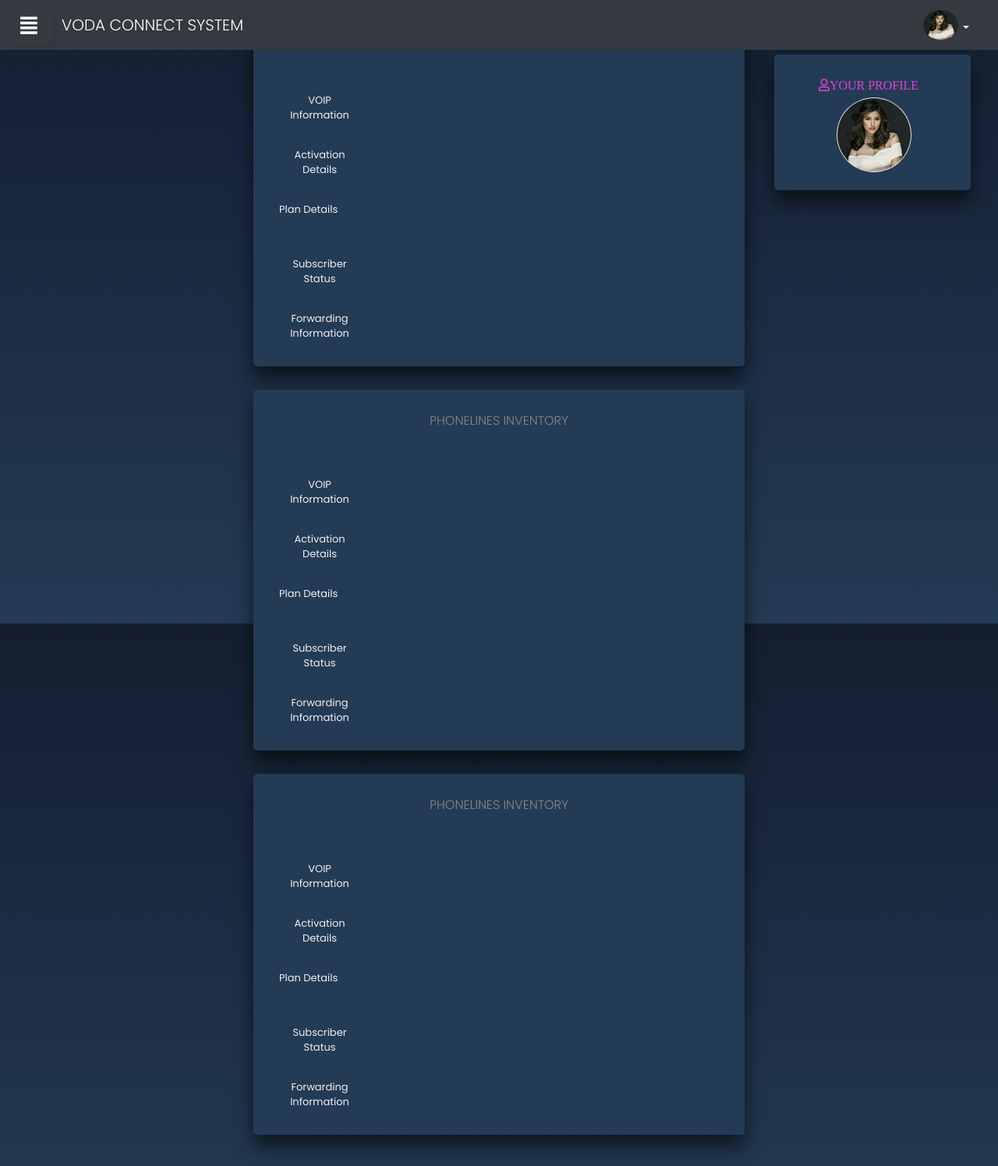
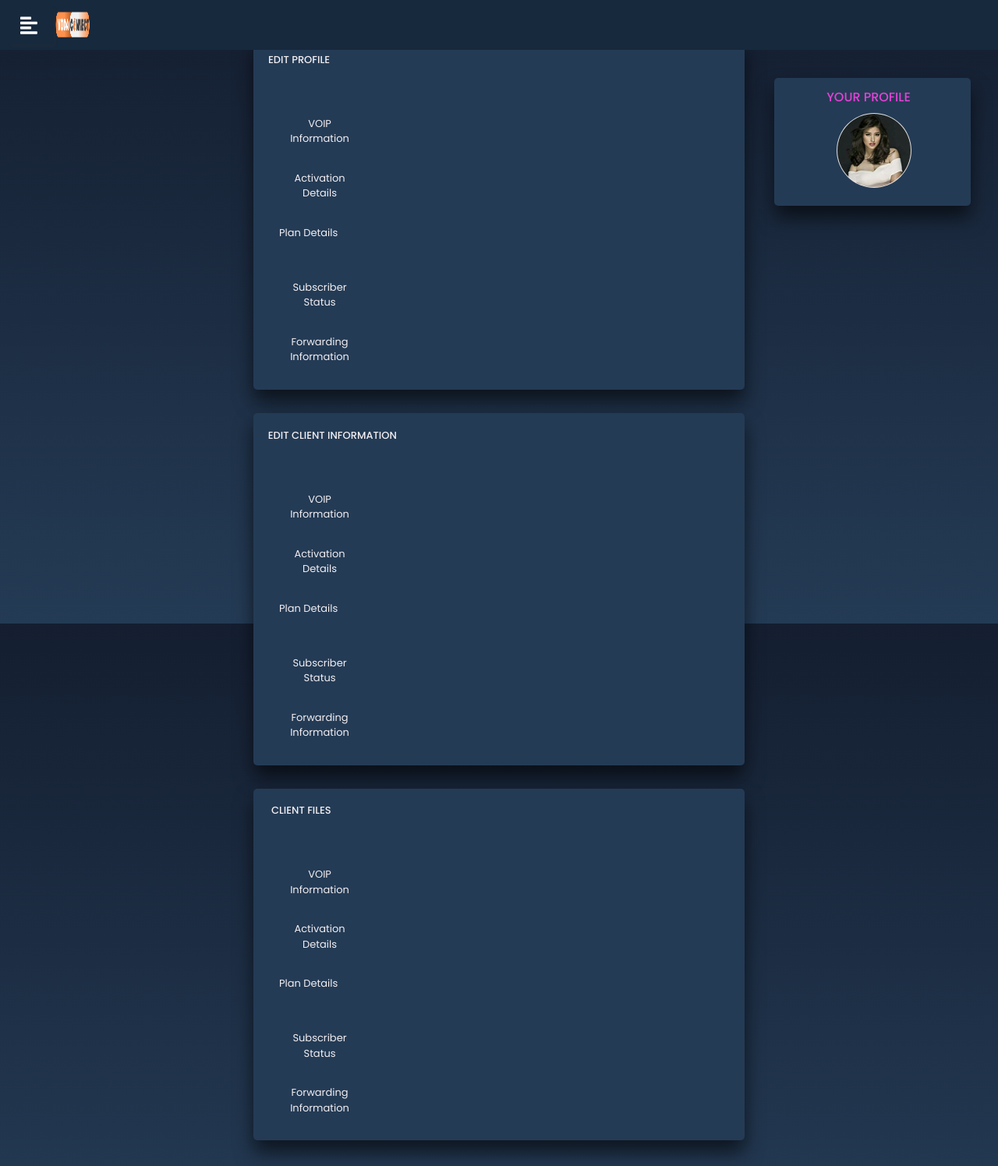
Before and after one commit to Garylabong/django-allauth-Gary-VodaConnect, a Django app: page /profile/ in a window 1280 px wide. Shown: the top 1496 px of the page at 78% size. Run offline with Django 3.2, Linux system fonts and the light colour scheme; some libraries are stand-ins or nearby versions.

Commit message:
Updated profile

```diff
--- a/static/subsInventory/css/style.css
+++ b/static/subsInventory/css/style.css
@@ -45,6 +36,23 @@ img { max-width: 100%; }
 	margin-top: -15px;
 	margin-right: 5px;
 	box-shadow: none;
+}
+
+.navbar button:hover{
+	color: #e442d7;
+}
+
+.navbar ul{
+	margin-left: -100%;
+	margin-top: 5px;
+	color: #ccc;
+	font-weight: bold;
+	font-size: small;
+	font-family: Poppins;
+}
+
+.navbar {
+	background-color: #17293d;
 }
 
 .dropdown-menu {
@@ -149,9 +167,9 @@ img { max-width: 100%; }
 
 
 .circular{
-	width:  45px;
+	width:  43px;
     height: 38px;
-	margin-left: -10px;
+	margin-left: -50%;
     background-position: 50% 50%;
     background-repeat:   no-repeat;
 	border-top-left-radius:  100%;
@@ -172,6 +190,13 @@ img { max-width: 100%; }
 	border-bottom-left-radius: 100%;
 }
 
+.circular3{
+	width: 20%;
+    height: 38px;
+	margin-right: 110%;
+}
+
+
 .sidebar ul.menu-elements {
 	padding: 10px 0;
 	border-bottom: 2px solid rgb(105, 109, 105);
--- a/templates/VOIPLine/activation_details.html
+++ b/templates/VOIPLine/activation_details.html
@@ -40,6 +40,7 @@ body{
   margin-top: -80%;
   transition: 10s;
   transition-delay: 10s;
+  margin-top: -78%;
 }
 
 .container .title{
@@ -48,6 +49,7 @@ body{
   margin-left: -80%;
   color: #e442d7;
   margin-top: -10px;
+  margin-bottom: -1%;
 }
 
 .container .title1{
@@ -69,6 +71,7 @@ a.btn-customized1{
     padding-top: 8px;
     width: 130px;
     font-size: small;
+    border-color: #ffa5f7;
 }
 
 a.btn-customized1:hover{
@@ -96,6 +99,7 @@ a.btn-customized1:valid {
     width: 130px;
     font-size: small;
     padding-left: 25px;
+    border-color: #ffa5f7;
 }
 
 a.btn-customized2:hover{
@@ -143,6 +147,7 @@ a.btn-customized2:valid {
 .table thead th{
   color: #0da34b;
 }
+
 
 </style>
 
@@ -201,7 +206,6 @@ a.btn-customized2:valid {
 </div>
 
 
-
 {% endblock %}
 
 <!-- <select class="custom-select"
--- a/templates/VOIPLine/base.html
+++ b/templates/VOIPLine/base.html
@@ -1,9 +1,7 @@
 {% load static %}
-
 
 <!doctype html>
 <html lang="en">
-
 <head>
     <!-- Required meta tags -->
     <meta charset="utf-8">
@@ -11,6 +9,7 @@
 
     <!-- Bootstrap CSS -->
     <link rel="stylesheet" href="style.css">
+
     <!-- Scrollbar Custom CSS -->
     <link rel="stylesheet"
         href="https://cdnjs.cloudflare.com/ajax/libs/malihu-custom-scrollbar-plugin/3.1.5/jquery.mCustomScrollbar.min.css">
@@ -18,25 +17,22 @@
         integrity="sha384-eOJMYsd53ii+scO/bJGFsiCZc+5NDVN2yr8+0RDqr0Ql0h+rP48ckxlpbzKgwra6" crossorigin="anonymous">
 
     <title>VODA CONNECT</title>
-    <link rel="icon" href="/static/subsInventory/img/backgrounds/gpg.png">
-        <link rel="apple-touch-icon" sizes="144x144" href="{% static 'subsInventory/ico/apple-touch-icon-144-precomposed.png' %}">
-
+    <link rel="icon" href="/static/subsInventory/img/backgrounds/Vod.png">
 </head>
-
 <body>
-    <nav class="navbar fixed-top navbar-expand-lg navbar-dark bg-dark">
-        <div class="container-fluid ms-5 mt-1 mb-1">
-            <a class="navbar-brand" href="">VODA CONNECT SYSTEM</a>
+    <nav class="navbar fixed-top navbar-expand-lg navbar-dark">
+        <div class="container-fluid ms-4">
+            <a class="navbar-brand" href="#"><img class="circular3 ms-3 text-light" src="{% static 'subsInventory/img/backgrounds/vodacon.png' %}"></a>
             <button class="navbar-toggler" type="button" data-bs-toggle="collapse"
                 data-bs-target="#navbarSupportedContent" aria-controls="navbarSupportedContent" aria-expanded="false"
                 aria-label="Toggle navigation">
                 <span class="navbar-toggler-icon"></span>
             </button>
             <div class="collapse navbar-collapse" id="navbarSupportedContent">
-                <ul class="navbar-nav me-auto mb-2 mb-lg-0">
-                </ul>{{ user.username }}
+                <ul class="navbar-nav">
+                {{ user.username }}</ul>
                 <div class="dropdown bg-transparent">
-                    <img class="circular ms-3  text-light" src="{% static 'subsInventory/img/backgrounds/liza.png' %}">
+                    <img class="circular ms-3 text-light" src="{% static 'subsInventory/img/backgrounds/liza.png' %}">
                     <button class="btn dropdown-toggle" id="dropdownMenuButton" data-toggle="dropdown"
                         aria-haspopup="true" aria-expanded="true">
                     </button>
@@ -45,6 +41,7 @@
                         <a class="dropdown-item" aria-hidden="true" href="{% url 'account_logout' %}">Log Out</a>
                     </div>
                 </div>
+            </div>
     </nav>
 
     {% load static %}
@@ -118,20 +115,8 @@
                         </a>
                         <ul class="collapse list-unstyled bg-transparent" id="1otherSections">
                             <li>
-                                <a class="ms-3" href="{% url 'subs_Inv:subs_inv' %}">Subscribers Inventory</a>
+                                <a class="ms-3" href="{% url 'subs_Inv:voip_info' %}">Subscribers Inventory</a>
                             </li>
-                            <!-- <li>
-                                <a class="ms-3" href="">Activation Details</a>
-                            </li>
-                            <li>
-                                <a class="ms-3" href="">Plan Details</a>
-                            </li>
-                            <li>
-                                <a class="ms-3" href="">Subscribers Status</a>
-                            </li>
-                            <li>
-                                <a class="ms-3" href="">Forwarding Information</a>
-                            </li> -->
                         </ul>
                     </li>
                     <li>
@@ -189,14 +174,11 @@
                 <div class="content">
 
                     <!-- open sidebar menu -->
-
-
                     <a class="btn btn-sm btn-customized open-menu mt-2" href="#" role="button">
-                        <i style="float: left;" class="fas fa-align-justify"></i> <span></span>
+                        <i style="float: left;" class="fas fa-align-left"></i> <span></span>
                     </a>
                 </div>
             </div>
-            <!-- End wrapper -->
 
             <!-- Javascript -->
             <script src="{% static 'subsInventory/js/jquery-3.3.1.min.js' %}"></script>
--- a/templates/VOIPLine/home.html
+++ b/templates/VOIPLine/home.html
@@ -1,6 +1,8 @@
 {% extends 'VOIPLine/base.html' %}
 
     {% block content %}
-
+<style>
+    @import url('https://fonts.googleapis.com/css2?family=Poppins:wght@200;300;400;500;600;700&display=swap');
+</style>
 
     {% endblock %}
--- a/templates/VOIPLine/profile.html
+++ b/templates/VOIPLine/profile.html
@@ -3,6 +3,7 @@
 {% load static%}
 
 {% block content %}
+<br>
 <style>
 @import url('https://fonts.googleapis.com/css2?family=Poppins:wght@200;300;400;500;600;700&display=swap');
 *{
@@ -17,7 +18,8 @@ body{
   align-items: center;
   padding: 10px;
   background: linear-gradient(#141e30, #243b55);
-  background-origin: content-box;
+  background-attachment: fixed;
+
 }
 .container{
   max-width: 20%;
@@ -37,7 +39,7 @@ body{
   border-radius: 5px;
   box-shadow: 0 15px 25px rgba(0,0,0,.6);
   margin-left: 25%;
-  margin-top: -21.2%;
+  margin-top: -19.5%;
 }
 
 .container2{
@@ -69,10 +71,31 @@ body{
   margin-bottom: 5px;
 }
 
-.container .title1{
+.container1 .title{
   font-size: 16px;
   font-weight: 500;
-  margin-left: -80%;
+  margin-left: -90%;
+  color: #f3eff2;
+  margin-top: -2%;
+  font-size: small;
+}
+
+.container2 .title{
+  font-size: 16px;
+  font-weight: 500;
+  margin-left: -75%;
+  color: #f3eff2;
+  margin-top: -2%;
+  font-size: small;
+}
+
+.container3 .title{
+  font-size: 16px;
+  font-weight: 500;
+  margin-left: -89%;
+  color: #f3eff2;
+  margin-top: -2%;
+  font-size: small;
 }
 
 a.btn-customized1{
@@ -153,7 +176,7 @@ a.btn-customized1:valid {
 </style>
 
 <div class="container">
-    <div class="title text-center fas fa-user">YOUR PROFILE</div>
+    <div class="title text-center">YOUR PROFILE</div>
     <div class="content">
             <img class="card" src="{% static 'subsInventory/img/backgrounds/liza.png' %}" class="card-img-top" alt="...">
         <div class="username">
@@ -168,7 +191,7 @@ a.btn-customized1:valid {
     </div>
     <br>
     <div class="container1">
-        <div class="title text-center">PHONELINES INVENTORY</div>
+        <div class="title text-center">EDIT PROFILE</div>
         <div class="content">
             <a class="mt-5 btn btn-customized1" href="{% url 'subs_Inv:voip_info' %}">VOIP Information</a>
             <a class="btn btn-customized1" href="{% url 'subs_Inv:activation_details' %}">Activation Details</a>
@@ -179,7 +202,7 @@ a.btn-customized1:valid {
               </div>
               <br>
     <div class="container2">
-        <div class="title text-center">PHONELINES INVENTORY</div>
+        <div class="title text-center">EDIT CLIENT INFORMATION</div>
         <div class="content">
             <a class="mt-5 btn btn-customized1" href="{% url 'subs_Inv:voip_info' %}">VOIP Information</a>
             <a class="btn btn-customized1" href="{% url 'subs_Inv:activation_details' %}">Activation Details</a>
@@ -190,7 +213,7 @@ a.btn-customized1:valid {
               </div>
               <br>
               <div class="container3">
-                <div class="title text-center">PHONELINES INVENTORY</div>
+                <div class="title text-center">CLIENT FILES</div>
                 <div class="content">
                     <a class="mt-5 btn btn-customized1" href="{% url 'subs_Inv:voip_info' %}">VOIP Information</a>
                     <a class="btn btn-customized1" href="{% url 'subs_Inv:activation_details' %}">Activation Details</a>
--- a/templates/account/base.html
+++ b/templates/account/base.html
@@ -11,7 +11,8 @@
   <meta charset="UTF-8">
   <meta http-equiv="X-UA-Compatible" content="IE=edge">
   <meta name="viewport" content="width=device-width, initial-scale=1.0">
-  <title>Document</title>
+  <title>Voda Connect</title>
+  <link rel="icon" href="/static/subsInventory/img/backgrounds/Vod.png">
   <link rel="stylesheet" href="style.css">
   <meta name="viewport" content="width=device-width, initial-scale=1.0">
   <link href="//maxcdn.bootstrapcdn.com/bootstrap/4.1.1/css/bootstrap.min.css" rel="stylesheet" id="bootstrap-css">
--- a/templates/account/logout.html
+++ b/templates/account/logout.html
@@ -76,7 +76,7 @@ button:hover{
 }
 
 .dismiss:hover, .dismiss:focus {
-	background: rgb(238, 111, 170);
+	background: transparent;
 	color: #fff;
 }
 
--- a/templates/account/signup.html
+++ b/templates/account/signup.html
@@ -4,7 +4,8 @@
 
 <head>
   <meta charset="UTF-8">
-  <!---<title> Responsive Registration Form | CodingLab </title>--->
+  <title>Voda Connect</title>
+  <link rel="icon" href="/static/subsInventory/img/backgrounds/Vod.png">
   <link rel="stylesheet" href="style.css">
   <meta name="viewport" content="width=device-width, initial-scale=1.0">
   <link href="//maxcdn.bootstrapcdn.com/bootstrap/4.1.1/css/bootstrap.min.css" rel="stylesheet" id="bootstrap-css">
```
Also changed, not shown: other parts of static/subsInventory/css/style.css (+21 -96 lines), templates/VOIPLine/Voip_info.html (+43 -5 lines), templates/VOIPLine/forwarding_info.html (+12 -4 lines), templates/VOIPLine/plan_details.html (+8 -2 lines), templates/VOIPLine/subs_status.html (+9 -2 lines), static/subsInventory/img/about-us.jpg (deleted), static/subsInventory/img/backgrounds/Vod.png (added), static/subsInventory/img/backgrounds/voda.png (added), static/subsInventory/img/backgrounds/vodacon.png (added), static/subsInventory/img/logo-dark@2x.png (deleted), static/subsInventory/img/logo.png (deleted), static/subsInventory/img/logo@2x.png (deleted).
